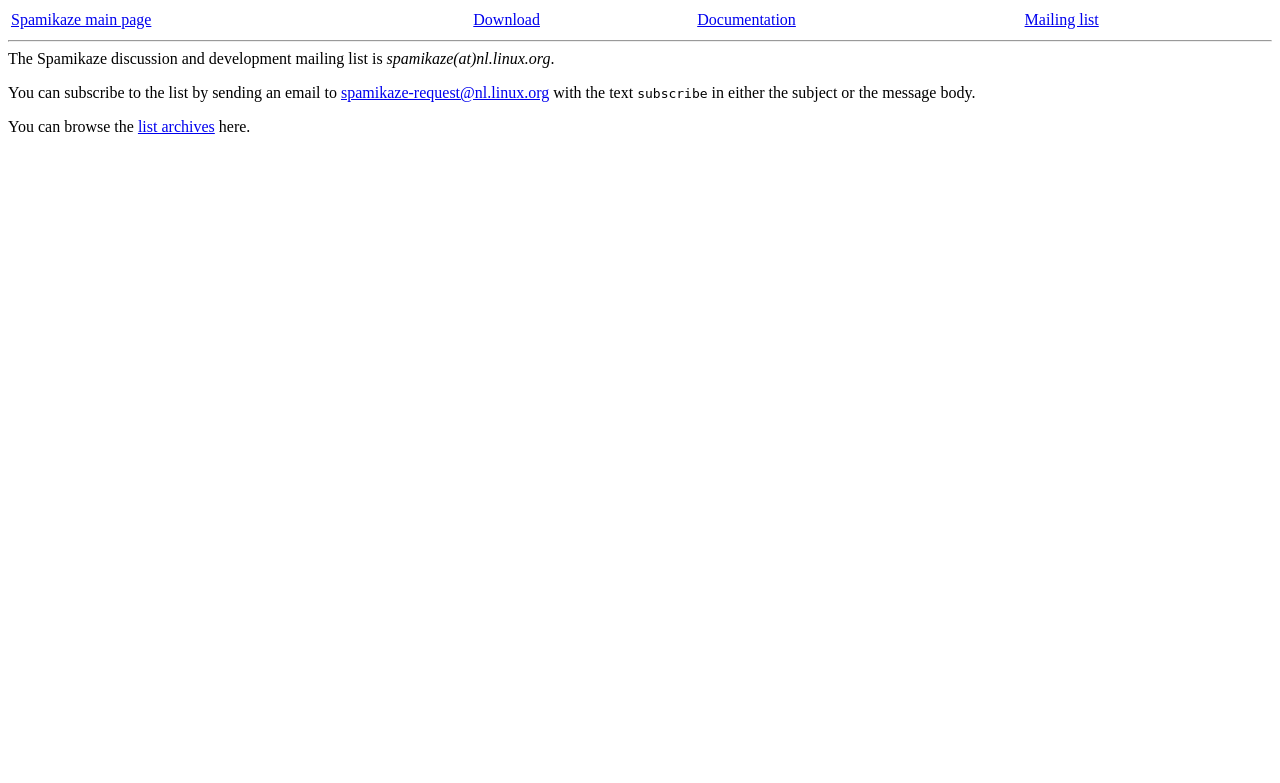
After one commit to rikvanriel/spamikaze, a PHP site: page /maillist.php in a window 1280 px wide. The commit adds this page. Shown: the top 783 px of the page. Run offline with PHP 8.4, Linux system fonts and the light colour scheme.

Commit message:
mailing list page, with an explanation on how to subscribe

```diff
--- /dev/null
+++ b/html/maillist.php
@@ -0,0 +1,23 @@
+<html>
+<head>
+<title>Spamikaze Mailing List</title>
+</head>
+<body bgcolor="white">
+
+<?php
+  require("menu.inc.php");
+?>
+
+The Spamikaze discussion and development mailing list is
+<i>spamikaze(at)nl.linux.org</i>.
+
+<p>You can subscribe to the list by sending an email to <a
+href="mailto:spamikaze-request@nl.linux.org">spamikaze-request@nl.linux.org</a>
+with the text <tt>subscribe</tt> in either the subject or the message
+body.
+
+<p>You can browse the
+<a href="http://mail.nl.linux.org/spamikaze">list archives</a> here.
+
+</body>
+</html>
--- a/html/menu.inc.php
+++ b/html/menu.inc.php
@@ -3,7 +3,7 @@
 <td><a href="/">Spamikaze main page</a>
 <td><a href="/download.php">Download</a>
 <td><a href="/doc">Documentation</a>
-<td><a href="http://mail.nl.linux.org/spamikaze">Mailing list</a>
+<td><a href="maillist.php">Mailing list</a>
 <!-- <td><a href="/stats/">Web stats</a> -->
 </tr></table>
 <hr>
```
